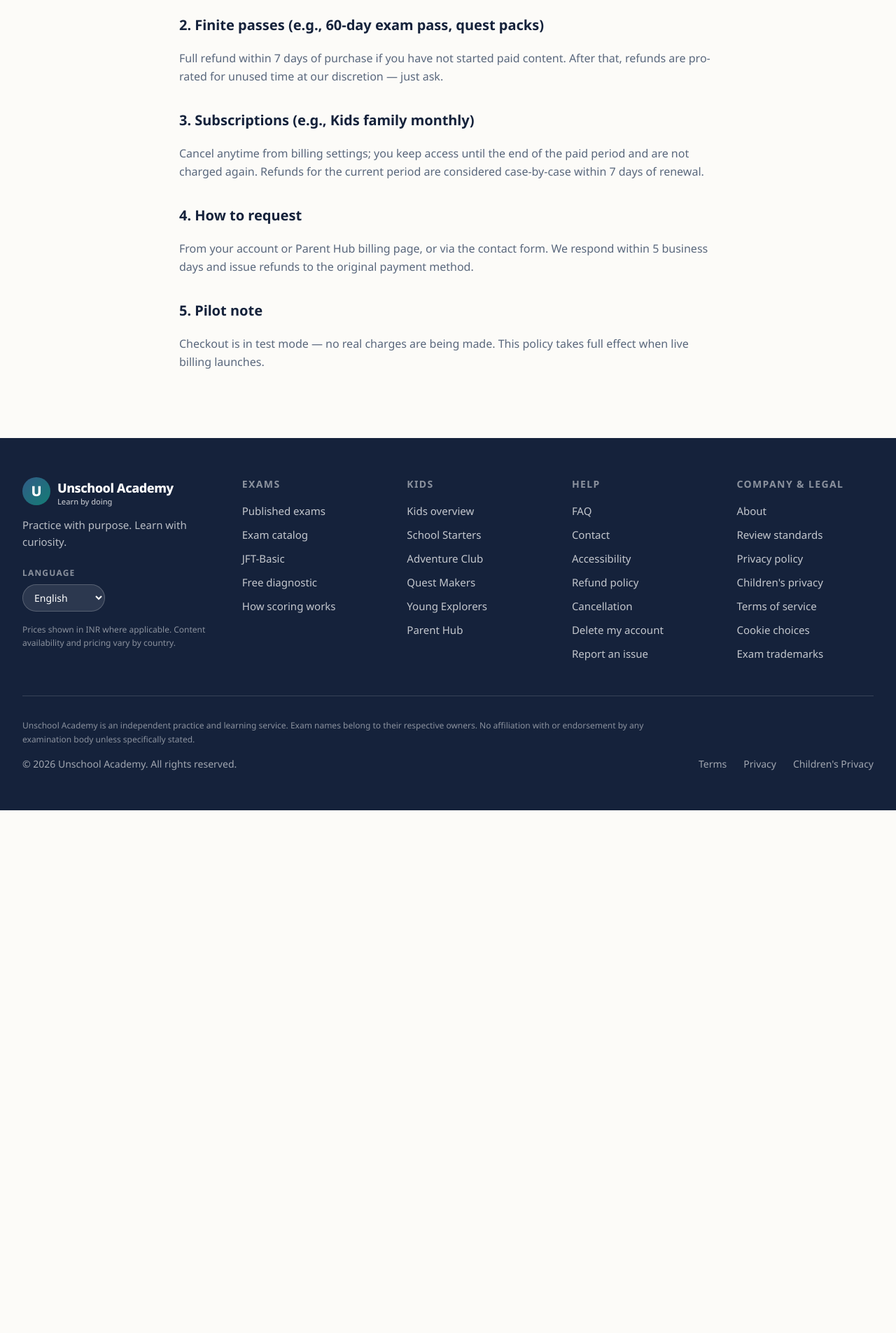
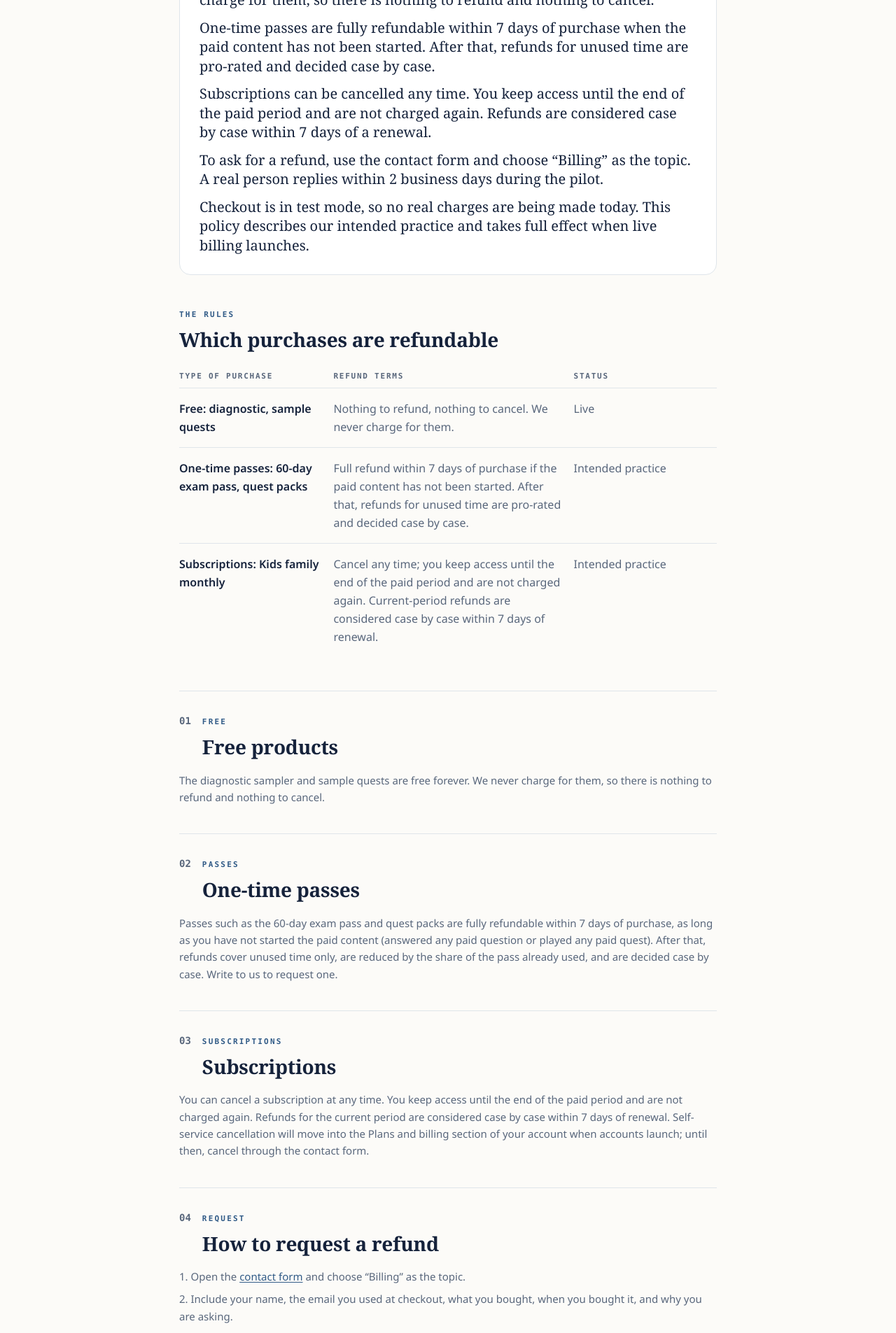
Before and after one commit to heidiwilson1233-Learning/unschool-academy, a Next.js app: page /legal/refunds in a window 1280 px wide. Shown: the part 780-2685 px from the top of the page at 70% size. Before the commit the page ends 1938 px from the top, so only its background shows below. Built offline with nearby package versions, Linux system fonts and the light colour scheme.

Commit message:
Drive run 56: /legal/refunds — summary-first rewrite: In-one-minute panel, eligibility ledger (stacked hairline rows), ol numeral sections, verified Billing-topic request channel, 2-day reply SLA, metadata parity + BreadcrumbList, em-dash purge

```diff
--- a/app/legal/refunds/page.tsx
+++ b/app/legal/refunds/page.tsx
@@ -1,21 +1,245 @@
 import type { Metadata } from "next";
-import { LegalPage, H2, P } from "@/components/legal";
+import Link from "next/link";
+import type { ReactNode } from "react";
+import { LegalPage } from "@/components/legal";
 
-export const metadata: Metadata = { title: "Refund & Cancellation Policy" };
+export const metadata: Metadata = {
+  title: "Refund & Cancellation Policy",
+  description:
+    "Refund and cancellation terms for Unschool Academy: free products, finite passes, subscriptions, how to request a refund, and response times.",
+  alternates: { canonical: "/legal/refunds" },
+  openGraph: {
+    title: "Refund & Cancellation Policy | Unschool Academy",
+    description:
+      "Free products, finite passes, subscriptions: what is refundable, how to request, and how fast we respond.",
+  },
+};
+
+const breadcrumbJsonLd = {
+  "@context": "https://schema.org",
+  "@type": "BreadcrumbList",
+  itemListElement: [
+    { "@type": "ListItem", position: 1, name: "Home", item: "https://unschool.academy/" },
+    {
+      "@type": "ListItem",
+      position: 2,
+      name: "Refund & Cancellation Policy",
+      item: "https://unschool.academy/legal/refunds",
+    },
+  ],
+};
+
+function MicroLabel({ children }: { children: ReactNode }) {
+  return (
+    <p className="font-mono text-[11px] font-semibold uppercase tracking-[0.2em] text-academy-blue">
+      {children}
+    </p>
+  );
+}
+
+function Summary() {
+  return (
+    <div className="rounded-2xl border border-border bg-paper p-6 sm:p-7 mb-12">
+      <MicroLabel>In one minute</MicroLabel>
+      <ul className="mt-4 space-y-3 font-display text-lg sm:text-xl leading-snug text-ink">
+        <li>The diagnostic sampler and sample quests are free forever. We never charge for them, so there is nothing to refund and nothing to cancel.</li>
+        <li>One-time passes are fully refundable within 7 days of purchase when the paid content has not been started. After that, refunds for unused time are pro-rated and decided case by case.</li>
+        <li>Subscriptions can be cancelled any time. You keep access until the end of the paid period and are not charged again. Refunds are considered case by case within 7 days of a renewal.</li>
+        <li>To ask for a refund, use the contact form and choose &ldquo;Billing&rdquo; as the topic. A real person replies within 2 business days during the pilot.</li>
+        <li>Checkout is in test mode, so no real charges are being made today. This policy describes our intended practice and takes full effect when live billing launches.</li>
+      </ul>
+    </div>
+  );
+}
+
+const LEDGER: { purchase: string; terms: string; status: string }[] = [
+  {
+    purchase: "Free: diagnostic, sample quests",
+    terms: "Nothing to refund, nothing to cancel. We never charge for them.",
+    status: "Live",
+  },
+  {
+    purchase: "One-time passes: 60-day exam pass, quest packs",
+    terms:
+      "Full refund within 7 days of purchase if the paid content has not been started. After that, refunds for unused time are pro-rated and decided case by case.",
+    status: "Intended practice",
+  },
+  {
+    purchase: "Subscriptions: Kids family monthly",
+    terms:
+      "Cancel any time; you keep access until the end of the paid period and are not charged again. Current-period refunds are considered case by case within 7 days of renewal.",
+    status: "Intended practice",
+  },
+];
+
+function EligibilityLedger() {
+  return (
+    <section aria-labelledby="ledger-heading" className="mb-12">
+      <MicroLabel>The rules</MicroLabel>
+      <h2
+        id="ledger-heading"
+        className="font-display text-2xl sm:text-[28px] font-bold tracking-[-0.01em] text-ink mt-2"
+      >
+        Which purchases are refundable
+      </h2>
+      <ul className="mt-6">
+        <li
+          aria-hidden="true"
+          className="hidden sm:grid sm:grid-cols-[1fr_1.6fr_1fr] gap-4 pb-2 font-mono text-[11px] font-semibold uppercase tracking-[0.16em] text-slate"
+        >
+          <span>Type of purchase</span>
+          <span>Refund terms</span>
+          <span>Status</span>
+        </li>
+        {LEDGER.map((row) => (
+          <li
+            key={row.purchase}
+            className="grid gap-1 sm:grid-cols-[1fr_1.6fr_1fr] sm:gap-4 border-t border-border py-4"
+          >
+            <span className="font-semibold text-ink">{row.purchase}</span>
+            <span className="text-slate">{row.terms}</span>
+            <span className="text-slate">{row.status}</span>
+          </li>
+        ))}
+      </ul>
+    </section>
+  );
+}
+
+function Sec({
+  n,
+  label,
+  title,
+  headingId,
+  children,
+}: {
+  n: string;
+  label: string;
+  title: string;
+  headingId?: string;
+  children: ReactNode;
+}) {
+  return (
+    <li className="border-t border-border pt-8">
+      <div className="flex items-baseline gap-4">
+        <span aria-hidden="true" className="font-mono text-sm font-semibold text-slate">
+          {n}
+        </span>
+        <div>
+          <MicroLabel>{label}</MicroLabel>
+          <h2
+            id={headingId}
+            className="font-display text-2xl sm:text-[28px] font-bold tracking-[-0.01em] text-ink mt-2"
+          >
+            {title}
+          </h2>
+        </div>
+      </div>
+      <div className="mt-4 space-y-4 text-[15px] leading-relaxed text-slate">{children}</div>
+    </li>
+  );
+}
 
 export default function RefundsPage() {
   return (
     <LegalPage title="Refund & Cancellation Policy" updated="October 2026 (draft)">
-      <H2>1. Free products</H2>
-      <P>The diagnostic and sample quests are free forever. Nothing to refund, nothing to cancel.</P>
-      <H2>2. Finite passes (e.g., 60-day exam pass, quest packs)</H2>
-      <P>Full refund within 7 days of purchase if you have not started paid content. After that, refunds are pro-rated for unused time at our discretion — just ask.</P>
-      <H2>3. Subscriptions (e.g., Kids family monthly)</H2>
-      <P>Cancel anytime from billing settings; you keep access until the end of the paid period and are not charged again. Refunds for the current period are considered case-by-case within 7 days of renewal.</P>
-      <H2>4. How to request</H2>
-      <P>From your account or Parent Hub billing page, or via the contact form. We respond within 5 business days and issue refunds to the original payment method.</P>
-      <H2>5. Pilot note</H2>
-      <P>Checkout is in test mode — no real charges are being made. This policy takes full effect when live billing launches.</P>
+      <script
+        type="application/ld+json"
+        dangerouslySetInnerHTML={{ __html: JSON.stringify(breadcrumbJsonLd) }}
+      />
+      <Summary />
+      <EligibilityLedger />
+      <ol role="list" className="list-none space-y-10">
+        <Sec n="01" label="Free" title="Free products">
+          <p>
+            The diagnostic sampler and sample quests are free forever. We never charge for them,
+            so there is nothing to refund and nothing to cancel.
+          </p>
+        </Sec>
+        <Sec n="02" label="Passes" title="One-time passes">
+          <p>
+            Passes such as the 60-day exam pass and quest packs are fully refundable within 7 days
+            of purchase, as long as you have not started the paid content (answered any paid
+            question or played any paid quest). After that, refunds cover unused time only, are
+            reduced by the share of the pass already used, and are decided case by case. Write to
+            us to request one.
+          </p>
+        </Sec>
+        <Sec n="03" label="Subscriptions" title="Subscriptions">
+          <p>
+            You can cancel a subscription at any time. You keep access until the end of the paid
+            period and are not charged again. Refunds for the current period are considered case
+            by case within 7 days of renewal. Self-service cancellation will move into the Plans
+            and billing section of your account when accounts launch; until then, cancel through
+            the contact form.
+          </p>
+        </Sec>
+        <Sec n="04" label="Request" title="How to request a refund" headingId="how-to-request">
+          <ol className="list-decimal list-inside space-y-2">
+            <li>
+              Open the{" "}
+              <Link href="/contact" className="underline underline-offset-2 text-academy-blue">
+                contact form
+              </Link>{" "}
+              and choose &ldquo;Billing&rdquo; as the topic.
+            </li>
+            <li>
+              Include your name, the email you used at checkout, what you bought, when you bought
+              it, and why you are asking.
+            </li>
+            <li>Send it. A real person replies within 2 business days during the pilot.</li>
+          </ol>
+          <p>
+            What happens next: we confirm your request, check whether your purchase qualifies
+            under the rules above, and process any refund back to the original payment method
+            through our payment provider. How quickly the money appears in your account depends
+            on your bank, which we do not control. Refund processing applies once live billing
+            launches; checkout is in test mode today.
+          </p>
+        </Sec>
+        <Sec n="05" label="Pilot" title="Pilot note">
+          <p>
+            Checkout is in test mode. No real charges are being made. This policy describes our
+            intended practice and takes full effect when live billing launches.
+          </p>
+        </Sec>
+      </ol>
+      <nav aria-label="Related policies" className="mt-12 border-t border-border pt-6">
+        <MicroLabel>Related policies</MicroLabel>
+        <ul className="mt-3 flex flex-wrap gap-x-6 gap-y-2 text-[15px]">
+          <li>
+            <Link href="/legal/terms" className="underline underline-offset-2 text-academy-blue">
+              Terms of Use
+            </Link>
+          </li>
+          <li>
+            <Link href="/legal/privacy" className="underline underline-offset-2 text-academy-blue">
+              Privacy Policy
+            </Link>
+          </li>
+          <li>
+            <Link
+              href="/legal/accessibility"
+              className="underline underline-offset-2 text-academy-blue"
+            >
+              Accessibility
+            </Link>
+          </li>
+          <li>
+            <Link
+              href="/legal/child-privacy"
+              className="underline underline-offset-2 text-academy-blue"
+            >
+              Children&rsquo;s Privacy
+            </Link>
+          </li>
+          <li>
+            <Link href="/pricing" className="underline underline-offset-2 text-academy-blue">
+              Pricing
+            </Link>
+          </li>
+        </ul>
+      </nav>
     </LegalPage>
   );
 }
```
